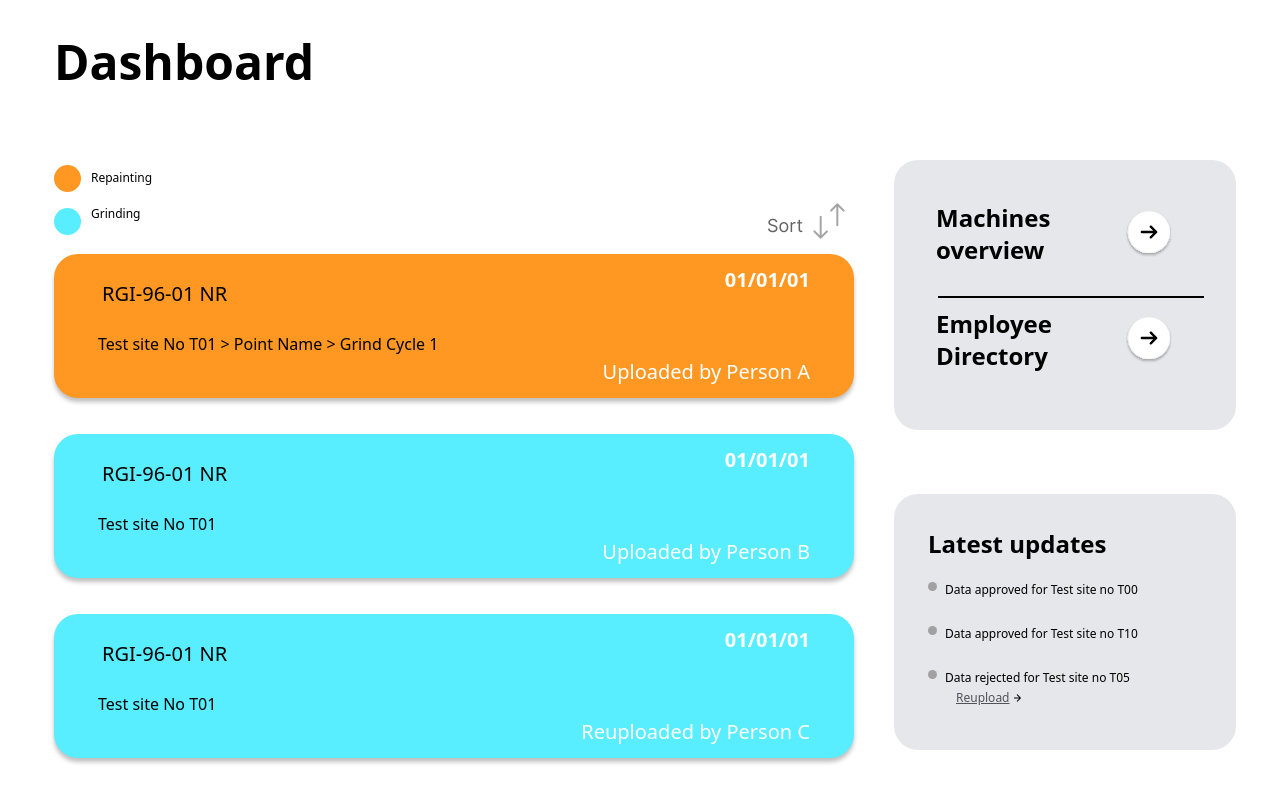
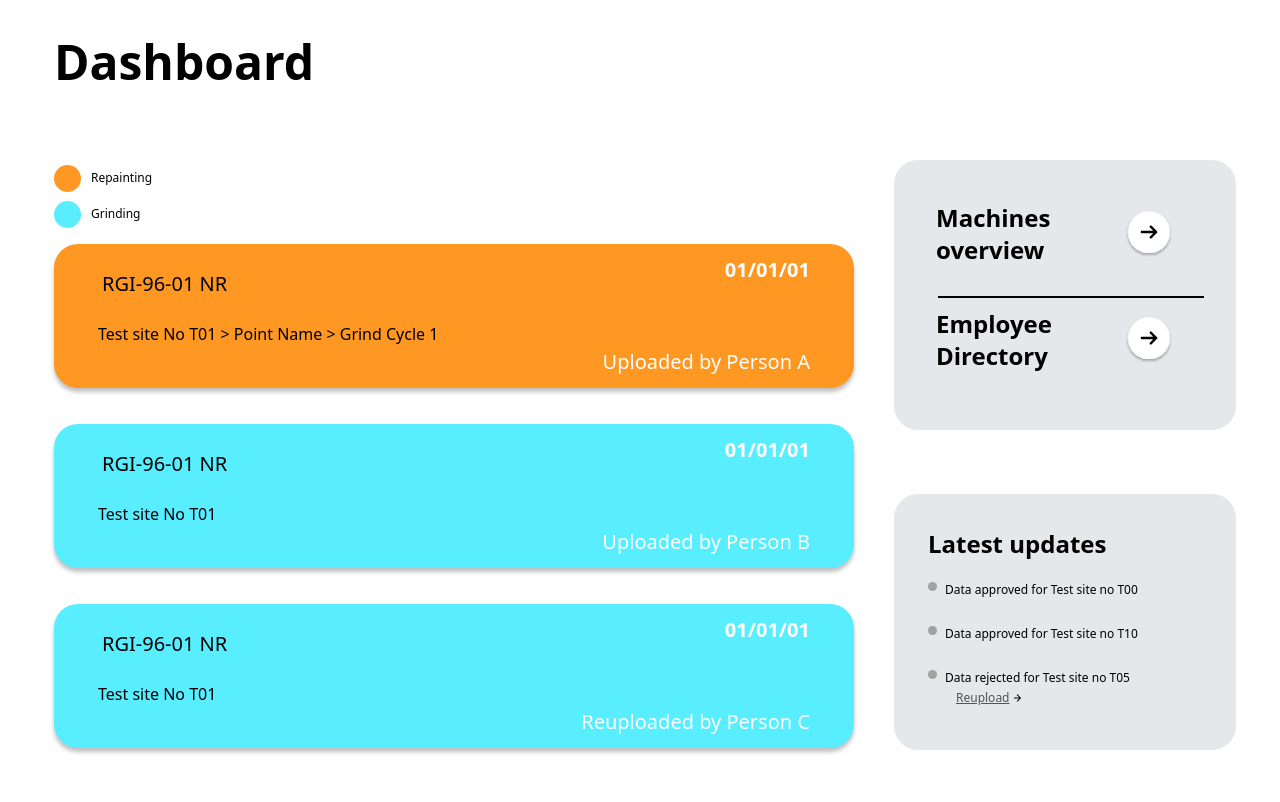
Before and after one commit to Advik-Gupta/Vandhana-Portal, a React (Vite) app in the folder frontend/: page /admin/home in a window 1280 px wide. Shown: the top 802 px of the page. Built offline with nearby package versions, Linux system fonts and the light colour scheme; sample sign-in values are in the browser's storage.

Commit message:
removed sort image

```diff
--- a/frontend/src/components/Pages/AdminDashBoard/HomePageAdmin.jsx
+++ b/frontend/src/components/Pages/AdminDashBoard/HomePageAdmin.jsx
@@ -3,7 +3,6 @@ import TypeIndicator from "./TypeIndicator";
 import DataCard from "./DataCard";
 import SidebarSection from "./SidebarSection";
 import UpdatesSection from "./UpdatesSection";
-import sort from "../../../assets/sort.png"
 
 function HomePageAdmin() {
   const sidebarItems = [
@@ -55,22 +54,11 @@ function HomePageAdmin() {
                 label="Repainting"
                 className="w-[114px]"
               />
-
-              <div className="flex flex-wrap gap-10 w-full text-xs text-black max-md:max-w-full">
-                <TypeIndicator
-                  color="bg-[#58EEFF]"
-                  label="Grinding"
-                  className="flex-1"
-                />
-                <button>
-                  <img
-                  src={sort}
-                  className="object-contain shrink-0 aspect-[1.94] w-[97px]"
-                  alt="sort"
-                />
-                </button>
-
-              </div>
+              <TypeIndicator
+                color="bg-[#58EEFF]"
+                label="Grinding"
+                className="flex-1 mb-3"
+              />
 
               {dataCards.map((card, index) => (
                 <DataCard
```
